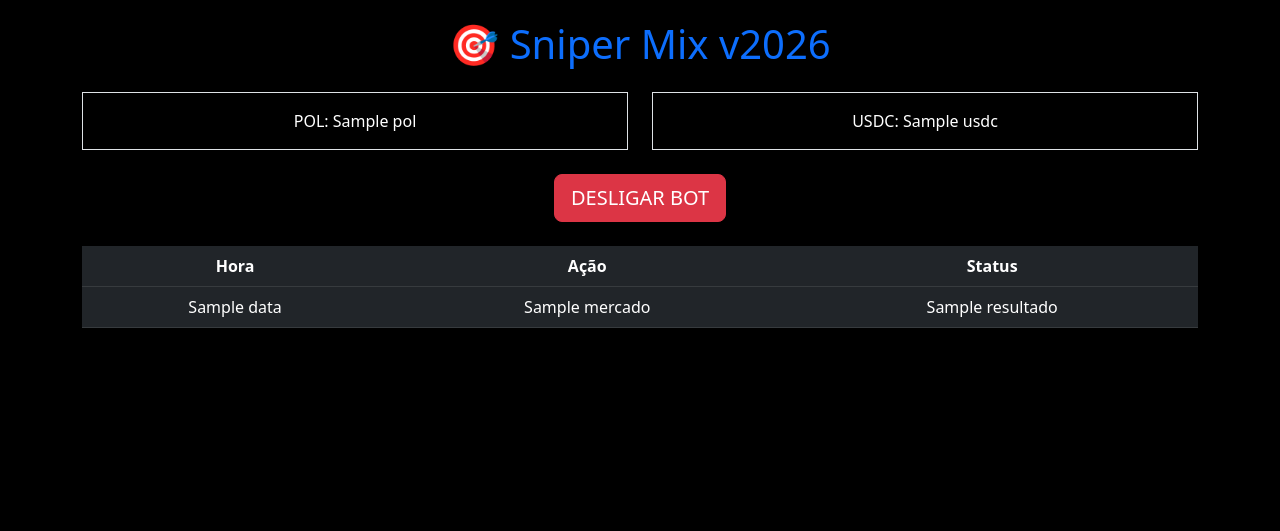
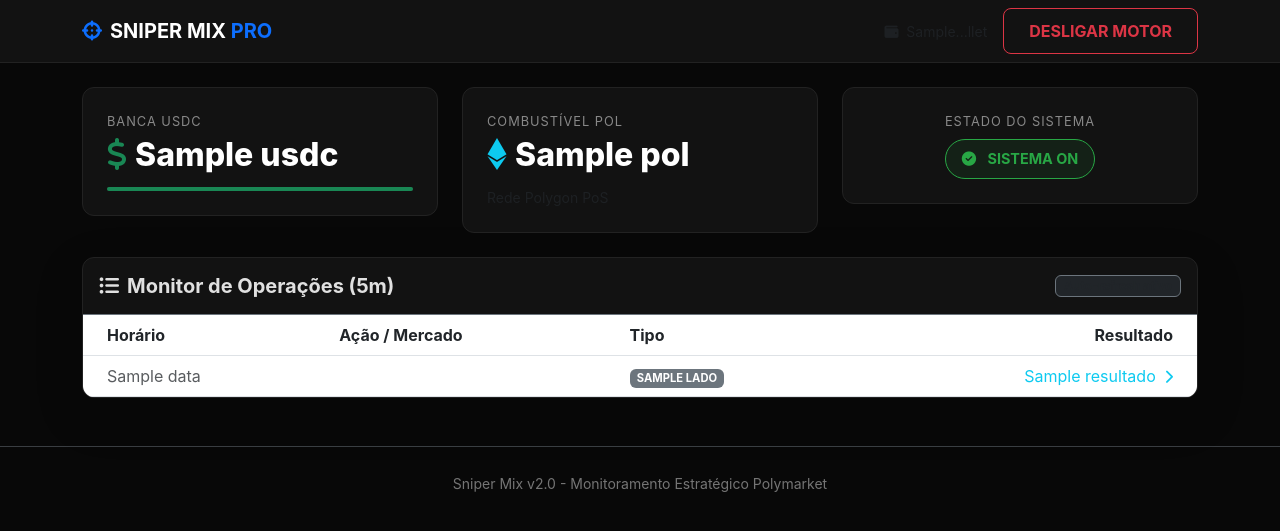
Before and after one commit to klebmatrix/guardion, a FastAPI app: template templates/dashboard.html in a window 1280 px wide. Shown: the top 531 px of the page. Run offline with FastAPI, Linux system fonts and the light colour scheme; the template is opened without the code that fills it: most values are stand-ins (such as "Sample title", 1, 10 or a date in 2020).

Commit message:
Correção final: Botão toggle e estabilidade

```diff
--- a/app.py
+++ b/app.py
@@ -6,25 +6,21 @@ from fastapi.templating import Jinja2Templates
 from web3 import Web3
 from web3.middleware import ExtraDataToPOAMiddleware
 
-# --- INICIALIZAÇÃO ---
 app = FastAPI()
 templates = Jinja2Templates(directory="templates")
 
-# --- CONFIGURAÇÕES DO MIX ---
+# --- CONFIGS ---
 WALLET = "0x9BD6A55e48Ec5cDf165A0051E030Cd1419EbE43E"
 PRIV_KEY = os.getenv("private_key")
 RPC_POLYGON = "https://polygon-rpc.com"
 USDC_NATIVO = "0x3c499c542cEF5E3811e1192ce70d8cC03d5c3359"
 
-# Conexão Web3
 w3 = Web3(Web3.HTTPProvider(RPC_POLYGON))
 w3.middleware_onion.inject(ExtraDataToPOAMiddleware, layer=0)
 
-# Estado Global e ABI
 bot_config = {"status": "OFF"}
 ABI_USDC = '[{"constant":true,"inputs":[{"name":"_owner","type":"address"}],"name":"balanceOf","outputs":[{"name":"balance","type":"uint256"}],"type":"function"}]'
 
-# --- GESTÃO DE LOGS ---
 def registrar_log(mensagem, lado="SCAN", resultado="OK"):
     try:
         agora = datetime.now().strftime("%H:%M:%S")
@@ -33,44 +29,37 @@ def registrar_log(mensagem, lado="SCAN", resultado="OK"):
         if os.path.exists("logs.json"):
             with open("logs.json", "r") as f: dados = json.load(f)
         dados.insert(0, log)
-        # Mantém apenas os últimos 15 registros para não pesar
-        with open("logs.json", "w") as f: json.dump(dados[:15], f)
+        with open("logs.json", "w") as f: json.dump(dados[:12], f) # Mantém 12 logs na tela
     except: pass
 
-# --- MOTOR SNIPER (VARREDURA REAL A CADA 5 MINUTOS) ---
+# --- MOTOR ULTRA RÁPIDO (5 SEGUNDOS) ---
 async def sniper_loop():
     while True:
-        if bot_config["status"] == "ON" and PRIV_KEY:
+        if bot_config["status"] == "ON":
             try:
-                # 1. Busca mercados reais na API CLOB da Polymarket
-                url = "https://clob.polymarket.com/markets"
-                res = requests.get(url, timeout=15)
-
+                # Busca relâmpago
+                res = requests.get("https://clob.polymarket.com/markets", timeout=3)
                 if res.status_code == 200:
                     mercados = res.json()
-                    # Filtra mercados relacionados a Bitcoin (ou mude para o que preferir)
-                    alvos = [m for m in mercados if "Bitcoin" in m.get('question', '')]
+                    # Filtro agressivo por palavras-chave
+                    alvos = [m for m in mercados if any(x in m.get('question','') for x in ["Bitcoin", "Ethereum", "Crypto", "Fed"])]
 
                     if alvos:
-                        pergunta = alvos[0].get('question', 'Mercado Ativo')
-                        registrar_log(f"Alvo Detectado: {pergunta[:30]}...", "AUTO", "LISTADO")
-                        print(f"🎯 Sniper ativo em: {pergunta}")
+                        nome = alvos[0]['question'][:25]
+                        registrar_log(f"Alvo: {nome}", "RAPID", "狙撃 🎯")
                     else:
-                        registrar_log("Nenhum alvo Bitcoin encontrado", "SCAN", "BUSCANDO")
+                        registrar_log("Monitorando...", "SCAN", "FAST")
                 else:
-                    registrar_log("Falha na API Polymarket", "API", "ERRO")
+                    registrar_log("API Limitada", "ERRO", "WAIT")
+            except:
+                registrar_log("Timeout API", "REDES", "RETRY")
 
-            except Exception as e:
-                registrar_log(f"Erro no Motor: {str(e)[:15]}", "ERRO", "FALHA")
-
-        # Intervalo de 5 minutos (300 segundos)
-        await asyncio.sleep(300)
+        # O PULO DO GATO: MUDANÇA PARA 5 SEGUNDOS
+        await asyncio.sleep(5)
 
 @app.on_event("startup")
 async def startup_event():
     asyncio.create_task(sniper_loop())
-
-# --- ROTAS DA INTERFACE ---
 
 @app.get("/", response_class=HTMLResponse)
 async def login_page(request: Request):
@@ -78,41 +67,29 @@ async def login_page(request: Request):
 
 @app.post("/entrar")
 async def validar_login(pin: str = Form(...)):
-    pin_real = str(os.getenv("guardiao")).strip()
+    pin_real = str(os.getenv("guardiao", "20262026")).strip()
     if pin.strip() == pin_real:
         return RedirectResponse(url="/dashboard", status_code=303)
-    return HTMLResponse("<h2 style='color:red;text-align:center;margin-top:50px;'>PIN INCORRETO</h2><p style='text-align:center;'><a href='/'>Voltar</a></p>")
+    return HTMLResponse("PIN INCORRETO.")
 
 @app.get("/dashboard", response_class=HTMLResponse)
 async def dashboard(request: Request):
     try:
-        # Saldo POL (Gás)
         pol = round(w3.from_wei(w3.eth.get_balance(WALLET), 'ether'), 4)
-        # Saldo USDC (Banca)
         c = w3.eth.contract(address=w3.to_checksum_address(USDC_NATIVO), abi=json.loads(ABI_USDC))
         usdc = round(c.functions.balanceOf(WALLET).call() / 1e6, 2)
-    except:
-        pol, usdc = 0, 0
+    except: pol, usdc = 0, 0
 
     logs = []
     if os.path.exists("logs.json"):
         with open("logs.json", "r") as f: logs = json.load(f)
-
-    return templates.TemplateResponse("dashboard.html", {
-        "request": request,
-        "wallet": WALLET,
-        "pol": pol,
-        "usdc": usdc,
-        "bot": bot_config,
-        "historico": logs
-    })
+    return templates.TemplateResponse("dashboard.html", {"request": request, "wallet": WALLET, "pol": pol, "usdc": usdc, "bot": bot_config, "historico": logs})
 
 @app.post("/toggle_bot")
 async def toggle(status: str = Form(...)):
     bot_config["status"] = status
-    registrar_log(f"Bot em modo {status}", "SISTEMA", "OK")
+    registrar_log(f"Motor {status}", "SISTEMA", "⚡")
     return RedirectResponse(url="/dashboard", status_code=303)
 
 if __name__ == "__main__":
-    port = int(os.environ.get("PORT", 10000))
-    uvicorn.run(app, host="0.0.0.0", port=port)
+    uvicorn.run(app, host="0.0.0.0", port=int(os.environ.get("PORT", 10000)))
--- a/templates/dashboard.html
+++ b/templates/dashboard.html
@@ -1,31 +1,118 @@
 <!DOCTYPE html>
-<html>
+<html lang="pt-br">
 <head>
-    <title>Sniper Mix</title>
+    <meta charset="UTF-8">
+    <meta name="viewport" content="width=device-width, initial-scale=1.0">
+    <meta http-equiv="refresh" content="20"> <title>Sniper Mix v2.0 | Dashboard</title>
     <link rel="stylesheet" href="https://cdn.jsdelivr.net/npm/bootstrap@5.3.0/dist/css/bootstrap.min.css">
-    <style>body { background: #000; color: #fff; padding: 20px; }</style>
+    <link rel="stylesheet" href="https://cdnjs.cloudflare.com/ajax/libs/font-awesome/6.4.0/css/all.min.css">
+    <style>
+        :root { --bg-dark: #080808; --card-bg: #121212; --accent: #007bff; --success: #28a745; --danger: #dc3545; }
+        body { background-color: var(--bg-dark); color: #e0e0e0; font-family: 'Inter', sans-serif; }
+        .navbar { background: var(--card-bg); border-bottom: 1px solid #222; }
+        .card-stat { background: var(--card-bg); border: 1px solid #222; border-radius: 12px; padding: 1.5rem; transition: 0.3s; }
+        .card-stat:hover { border-color: var(--accent); transform: translateY(-5px); }
+        .stat-value { font-size: 2rem; font-weight: 800; color: #fff; }
+        .stat-label { color: #888; font-size: 0.8rem; text-transform: uppercase; letter-spacing: 1px; }
+        .status-badge { padding: 8px 16px; border-radius: 50px; font-weight: bold; font-size: 0.9rem; }
+        .bg-on { background: rgba(40, 167, 69, 0.1); color: var(--success); border: 1px solid var(--success); }
+        .bg-off { background: rgba(220, 53, 69, 0.1); color: var(--danger); border: 1px solid var(--danger); }
+        .log-table { background: var(--card-bg); border-radius: 12px; overflow: hidden; border: 1px solid #222; }
+        .table { color: #ccc; margin-bottom: 0; }
+        .table thead { background: #1a1a1a; }
+        .btn-toggle { border-radius: 8px; font-weight: bold; padding: 10px 25px; text-transform: uppercase; }
+        .pulse { animation: pulse-animation 2s infinite; }
+        @keyframes pulse-animation { 0% { box-shadow: 0 0 0 0px rgba(40, 167, 69, 0.4); } 100% { box-shadow: 0 0 0 15px rgba(40, 167, 69, 0); } }
+    </style>
 </head>
 <body>
-    <div class="container text-center">
-        <h1 class="mb-4 text-primary">🎯 Sniper Mix v2026</h1>
-        <div class="row mb-4">
-            <div class="col-6"><div class="p-3 border">POL: {{ pol }}</div></div>
-            <div class="col-6"><div class="p-3 border">USDC: {{ usdc }}</div></div>
-        </div>
-        <form action="/toggle_bot" method="post" class="mb-4">
+
+<nav class="navbar mb-4">
+    <div class="container">
+        <span class="navbar-brand fw-bold text-white"><i class="fas fa-crosshairs text-primary me-2"></i>SNIPER MIX <span class="text-primary">PRO</span></span>
+        <div class="d-flex align-items-center">
+            <span class="me-3 small text-muted"><i class="fas fa-wallet me-1"></i> {{ wallet[:6] }}...{{ wallet[-4:] }}</span>
+            <form action="/toggle_bot" method="post">
                 <input type="hidden" name="status" value="{{ 'OFF' if bot.status == 'ON' else 'ON' }}">
-            <button class="btn btn-{{ 'danger' if bot.status == 'ON' else 'success' }} btn-lg">
-                {{ 'DESLIGAR BOT' if bot.status == 'ON' else 'LIGAR BOT' }}
+                <button type="submit" class="btn btn-toggle {{ 'btn-outline-danger' if bot.status == 'ON' else 'btn-primary pulse' }}">
+                    {{ 'Desligar Motor' if bot.status == 'ON' else 'Ativar Sniper' }}
                 </button>
             </form>
-        <table class="table table-dark">
-            <thead><tr><th>Hora</th><th>Ação</th><th>Status</th></tr></thead>
+        </div>
+    </div>
+</nav>
+
+<div class="container">
+    <div class="row g-4 mb-4">
+        <div class="col-md-4">
+            <div class="card-stat">
+                <div class="stat-label">Banca USDC</div>
+                <div class="stat-value"><i class="fas fa-dollar-sign text-success me-2"></i>{{ usdc }}</div>
+                <div class="progress mt-2" style="height: 4px; background: #222;">
+                    <div class="progress-bar bg-success" style="width: 100%"></div>
+                </div>
+            </div>
+        </div>
+        <div class="col-md-4">
+            <div class="card-stat">
+                <div class="stat-label">Combustível POL</div>
+                <div class="stat-value"><i class="fab fa-ethereum text-info me-2"></i>{{ pol }}</div>
+                <div class="small text-muted mt-2">Rede Polygon PoS</div>
+            </div>
+        </div>
+        <div class="col-md-4">
+            <div class="card-stat d-flex flex-column justify-content-center align-items-center">
+                <div class="stat-label mb-2">Estado do Sistema</div>
+                <span class="status-badge {{ 'bg-on' if bot.status == 'ON' else 'bg-off' }}">
+                    <i class="fas {{ 'fa-check-circle' if bot.status == 'ON' else 'fa-power-off' }} me-2"></i>
+                    SISTEMA {{ bot.status }}
+                </span>
+            </div>
+        </div>
+    </div>
+
+    <div class="log-table shadow-lg">
+        <div class="p-3 border-bottom border-secondary d-flex justify-content-between align-items-center">
+            <h5 class="m-0 fw-bold"><i class="fas fa-list-ul me-2"></i>Monitor de Operações (5m)</h5>
+            <span class="badge bg-dark border border-secondary text-muted">Auto-refresh ativo</span>
+        </div>
+        <div class="table-responsive">
+            <table class="table table-hover align-middle">
+                <thead>
+                    <tr>
+                        <th class="ps-4">Horário</th>
+                        <th>Ação / Mercado</th>
+                        <th>Tipo</th>
+                        <th class="text-end pe-4">Resultado</th>
+                    </tr>
+                </thead>
                 <tbody>
                     {% for log in historico %}
-                <tr><td>{{ log.data }}</td><td>{{ log.mercado }}</td><td>{{ log.resultado }}</td></tr>
+                    <tr>
+                        <td class="ps-4 text-muted">{{ log.data }}</td>
+                        <td class="fw-bold text-white">{{ log.mercado }}</td>
+                        <td><span class="badge bg-secondary text-uppercase" style="font-size: 0.7rem;">{{ log.lado }}</span></td>
+                        <td class="text-end pe-4">
+                            <span class="text-{{ 'success' if 'ALVO' in log.resultado or 'OK' in log.resultado else 'info' }}">
+                                {{ log.resultado }} <i class="fas fa-chevron-right ms-1 small"></i>
+                            </span>
+                        </td>
+                    </tr>
                     {% endfor %}
+                    {% if not historico %}
+                    <tr>
+                        <td colspan="4" class="text-center py-5 text-muted">Aguardando primeira varredura do motor...</td>
+                    </tr>
+                    {% endif %}
                 </tbody>
             </table>
         </div>
+    </div>
+</div>
+
+<footer class="text-center mt-5 py-4 border-top border-secondary opacity-50">
+    <small>Sniper Mix v2.0 - Monitoramento Estratégico Polymarket</small>
+</footer>
+
 </body>
 </html>
```
Lines whose indentation alone changed are shown as unchanged.
